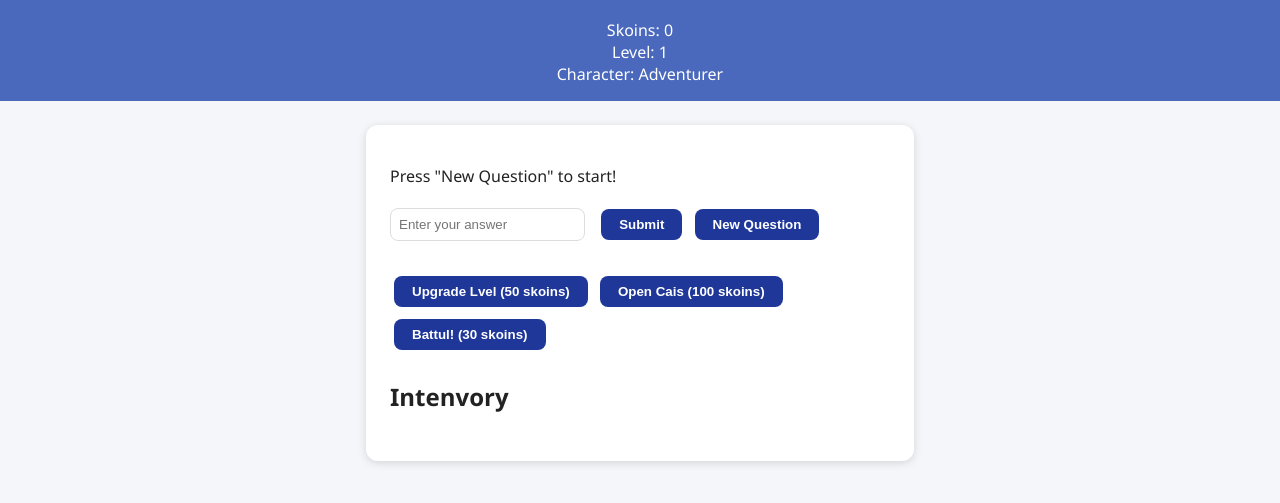
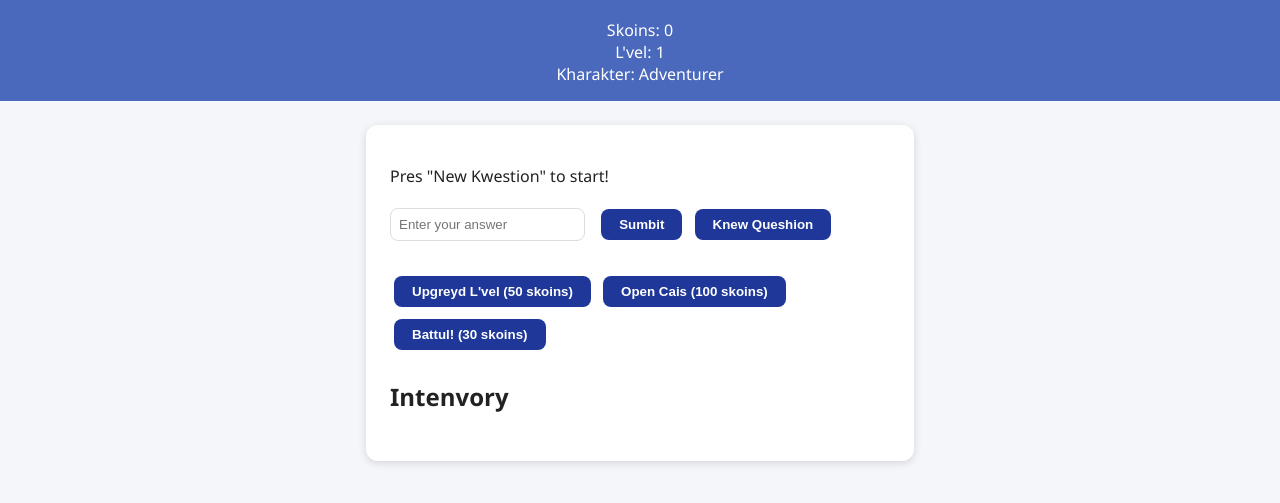
Before and after one commit to brrrrskibidi/blug, a plain HTML site: page index.html in a window 1280 px wide. Shown: the part 83-586 px from the top of the page. Drawn offline with Linux system fonts and the light colour scheme.

Commit message:
Update index.html

```diff
--- a/index.html
+++ b/index.html
@@ -72,21 +72,21 @@ input[type="text"] {
   <header>
     <h1>Blug</h1>
     <div id="skoins">Skoins: <span id="skoins-count">0</span></div>
-    <div id="level">Level: <span id="player-level">1</span></div>
-    <div id="character">Character: <span id="character-name">Adventurer</span></div>
+    <div id="level">L'vel: <span id="player-level">1</span></div>
+    <div id="character">Kharakter: <span id="character-name">Afenturur</span></div>
   </header>
 
   <main>
     <section id="question-section">
-      <p id="question-text">Press "New Question" to start!</p>
+      <p id="question-text">Pres "New Kwestion" to start!</p>
       <input type="text" id="answer-input" placeholder="Enter your answer">
-      <button id="submit-answer">Submit</button>
-      <button id="new-question">New Question</button>
+      <button id="submit-answer">Sumbit</button>
+      <button id="new-question">Knew Queshion</button>
       <p id="result-message"></p>
     </section>
 
     <section id="actions-section">
-      <button id="upgrade-level">Upgrade Lvel (50 skoins)</button>
+      <button id="upgrade-level">Upgreyd L'vel (50 skoins)</button>
       <button id="open-case">Open Cais (100 skoins)</button>
       <button id="battle">Battul! (30 skoins)</button>
       <p id="action-message"></p>
```
